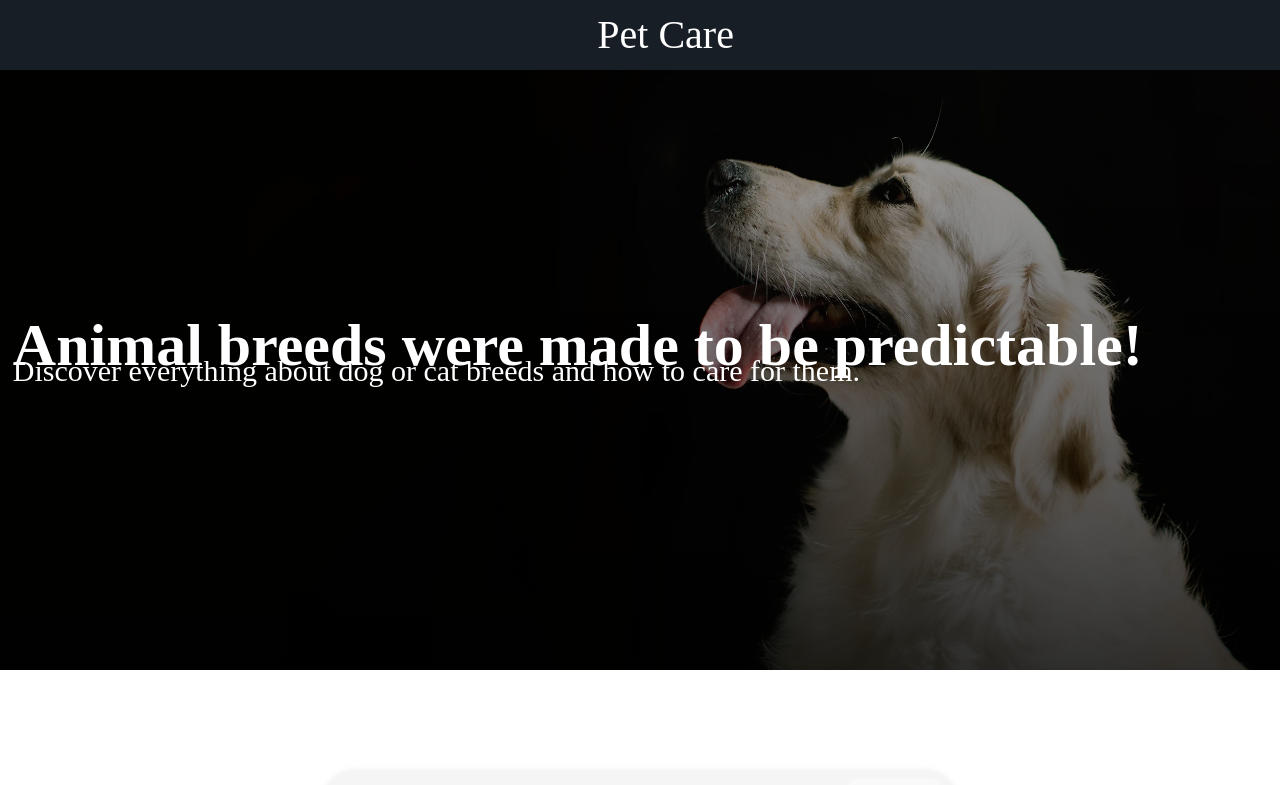
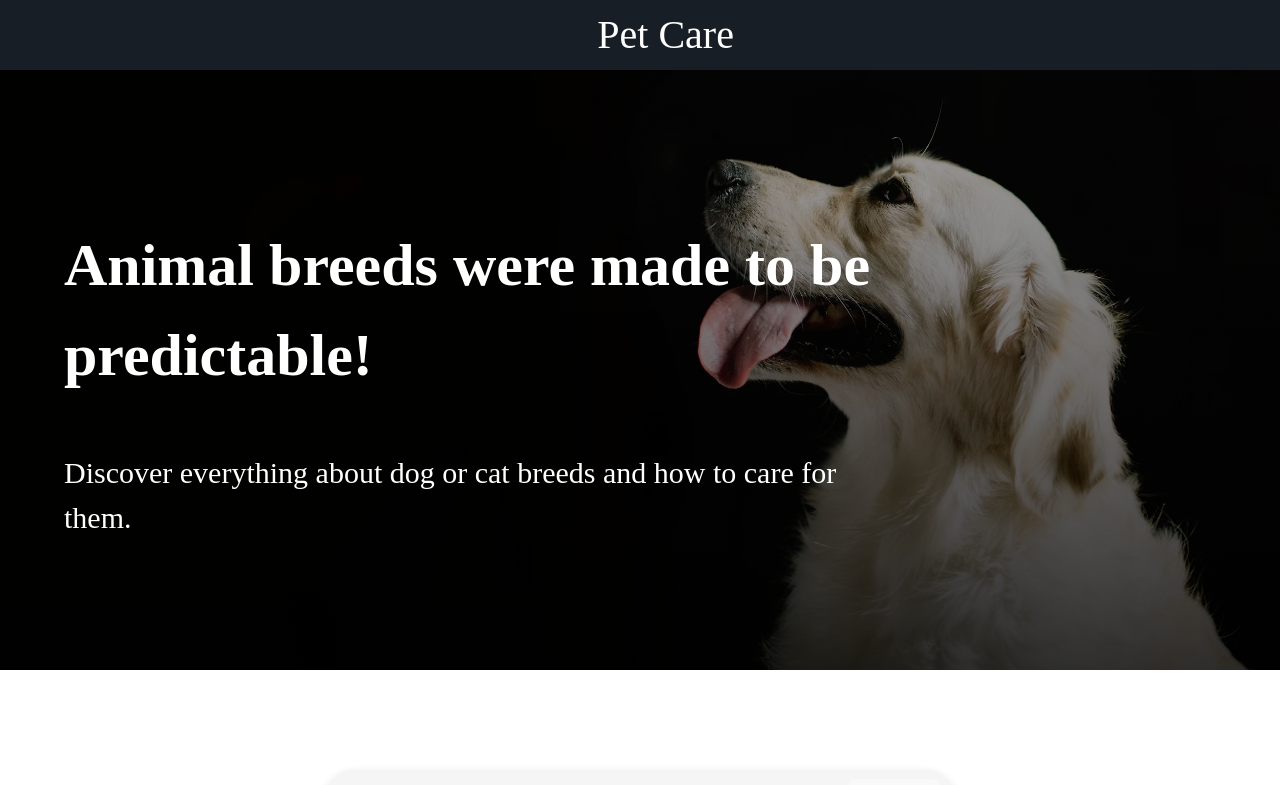
Before and after one commit to gabriwl165/DesenvolvimentoFullstackProj1, a React (Vite) app: page / in a window 1280 px wide. Shown: the top 785 px of the page. Built offline with nearby package versions, Linux system fonts and the light colour scheme; no server answers.

Commit message:
fix: text from banner do not overlap

```diff
--- a/src/components/Banner/Banner.jsx
+++ b/src/components/Banner/Banner.jsx
@@ -5,8 +5,11 @@ function Banner() {
     return (
         <div className={styles.container}>
             <img src="/DogBanner.png" alt="DogBanner"/>
-            <h2 className={styles.mainText}>Animal breeds were made to be predictable!</h2>
-            <p className={styles.secondText}>Discover everything about dog or cat breeds and how to care for them.</p>
+            <div className={styles.bannerText}>
+                <h2 className={styles.mainText}>Animal breeds were made to be predictable!</h2>
+                <p className={styles.secondText}>Discover everything about dog or cat breeds and how to care for
+                    them.</p>
+            </div>
         </div>
     )
 }
--- a/src/components/Banner/Banner.module.css
+++ b/src/components/Banner/Banner.module.css
@@ -8,6 +8,13 @@
     display: flex;
     justify-content: center;
     align-items: center;
+}
+
+.bannerText{
+    position: absolute;
+    justify-content: left;
+    margin-right: 30%;
+    margin-left: 5%;
 }
 
 .container img {
@@ -28,22 +35,16 @@
 }
 
 .mainText {
-    position: absolute;
     color: white;
     z-index: 2;
     font-family: "Alex Brush", cursive;
     font-size: 60px;
-    top: 30%;
-    left: 1%;
 }
 
 .secondText {
-    position: absolute;
     color: white;
     z-index: 2;
     font-family: "Alex Brush", cursive;
     font-size: 30px;
-    left: 1%;
-
 
 }
```
